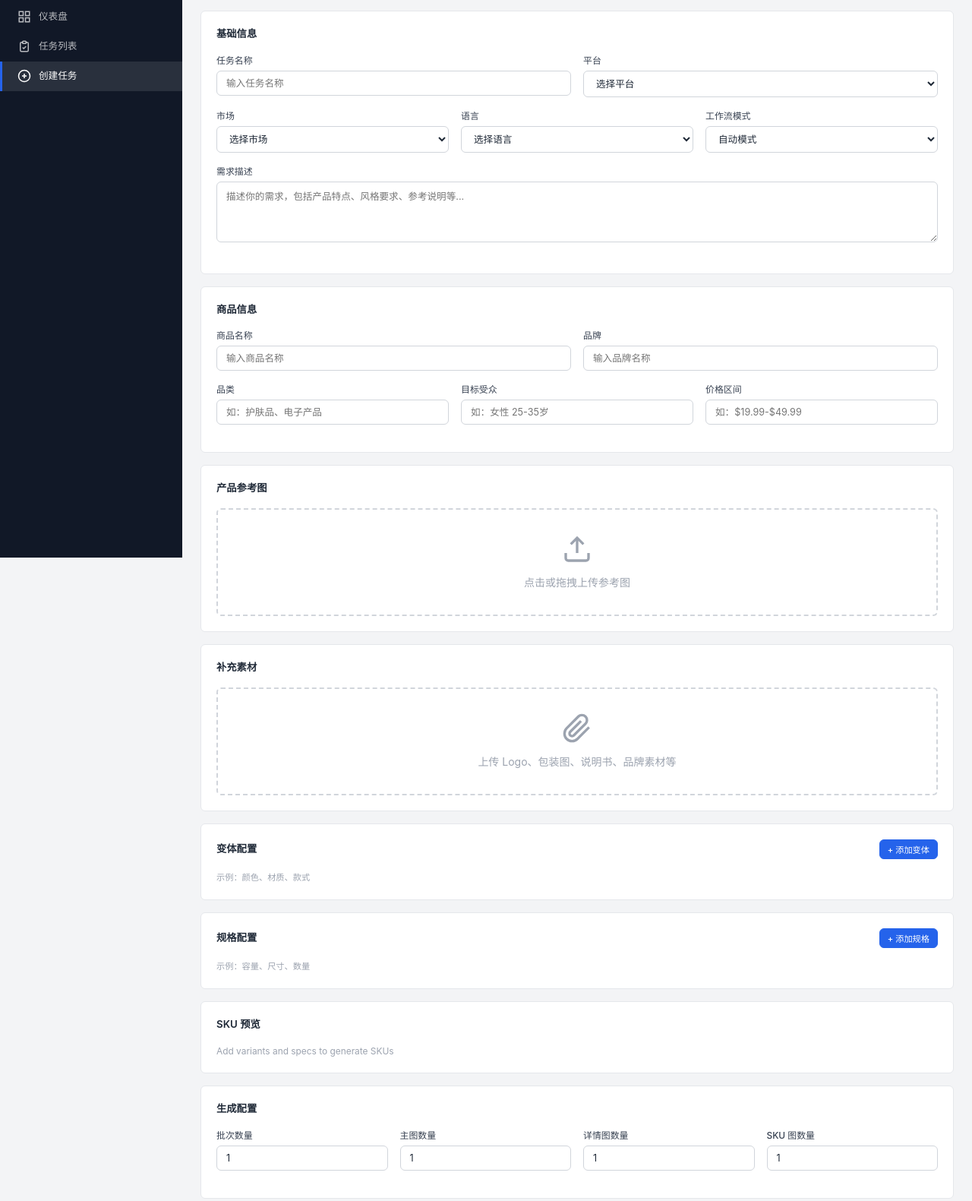
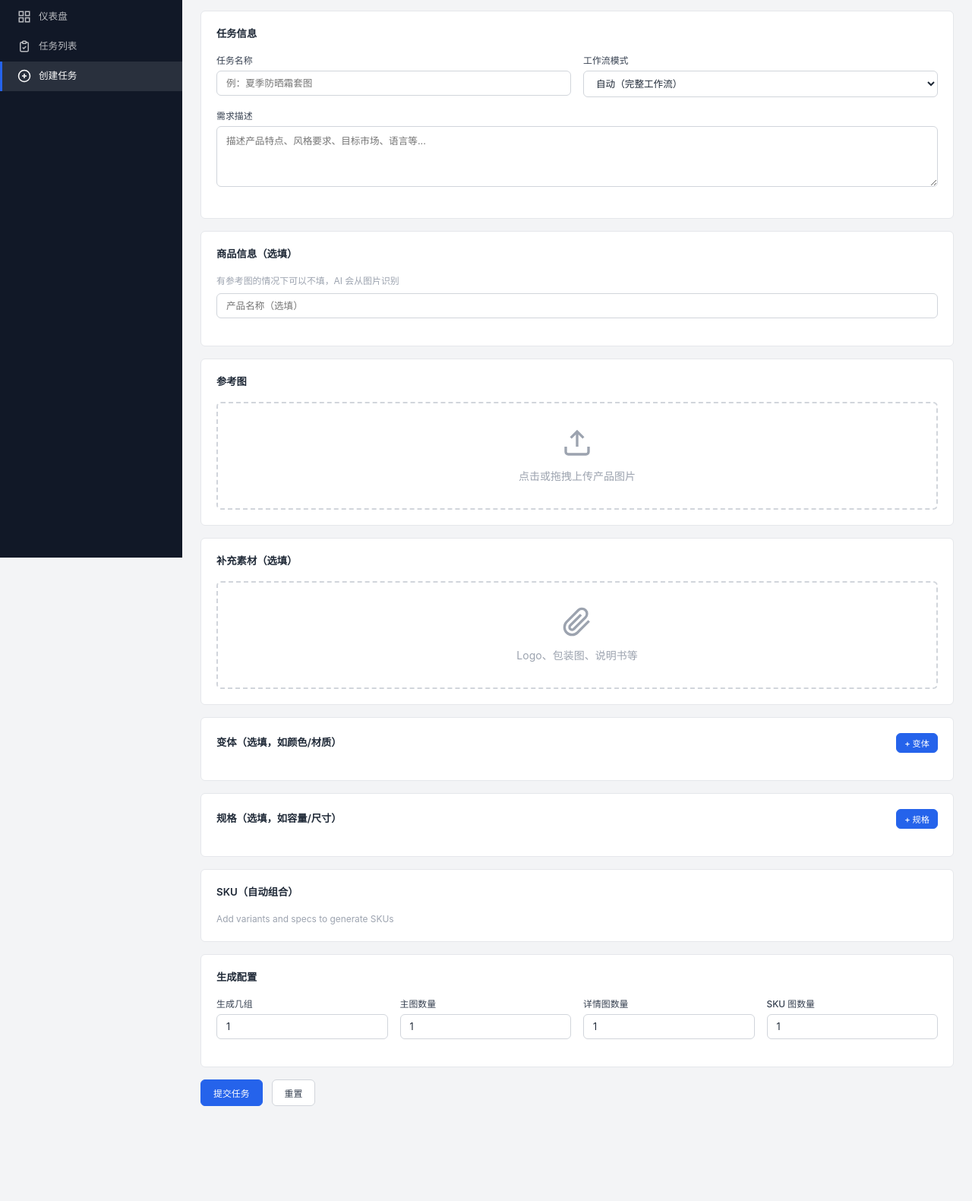
Before and after one commit to langaj/ecom-workflow-v1, a plain HTML site: page create.html in a window 1280 px wide. Shown: the part 66-1647 px from the top of the page at 76% size. After the commit the page ends 1546 px from the top, so only its background shows below. Drawn offline with Linux system fonts and the light colour scheme.

Commit message:
refactor: simplify create form, remove platform/market/language fields, Chinese UI

```diff
--- a/create.html
+++ b/create.html
@@ -9,236 +9,115 @@
 <body>
   <div class="app-layout">
     <aside class="sidebar">
-      <div class="sidebar-brand">
-        <svg viewBox="0 0 24 24" fill="none" stroke="currentColor" stroke-width="2">
-          <path d="M4 7V4h16v3"/>
-          <path d="M9 20h6"/>
-          <path d="M12 4v16"/>
-          <rect x="3" y="7" width="18" height="13" rx="2"/>
-        </svg>
-        <span>Ecom Workflow</span>
-      </div>
+      <div class="sidebar-brand"><svg viewBox="0 0 24 24" fill="none" stroke="currentColor" stroke-width="2"><path d="M4 7V4h16v3"/><path d="M9 20h6"/><path d="M12 4v16"/><rect x="3" y="7" width="18" height="13" rx="2"/></svg><span>Ecom Workflow</span></div>
       <nav class="sidebar-nav">
-        <a href="index.html">
-          <svg viewBox="0 0 24 24" fill="none" stroke="currentColor" stroke-width="2">
-            <rect x="3" y="3" width="7" height="7"/>
-            <rect x="14" y="3" width="7" height="7"/>
-            <rect x="14" y="14" width="7" height="7"/>
-            <rect x="3" y="14" width="7" height="7"/>
-          </svg>
-          <span>仪表盘</span>
-        </a>
-        <a href="jobs.html">
-          <svg viewBox="0 0 24 24" fill="none" stroke="currentColor" stroke-width="2">
-            <path d="M9 5H7a2 2 0 00-2 2v12a2 2 0 002 2h10a2 2 0 002-2V7a2 2 0 00-2-2h-2"/>
-            <rect x="9" y="3" width="6" height="4" rx="1"/>
-            <path d="M9 14l2 2 4-4"/>
-          </svg>
-          <span>任务列表</span>
-        </a>
-        <a href="create.html" class="active">
-          <svg viewBox="0 0 24 24" fill="none" stroke="currentColor" stroke-width="2">
-            <circle cx="12" cy="12" r="10"/>
-            <path d="M12 8v8M8 12h8"/>
-          </svg>
-          <span>创建任务</span>
-        </a>
+        <a href="index.html"><svg viewBox="0 0 24 24" fill="none" stroke="currentColor" stroke-width="2"><rect x="3" y="3" width="7" height="7"/><rect x="14" y="3" width="7" height="7"/><rect x="14" y="14" width="7" height="7"/><rect x="3" y="14" width="7" height="7"/></svg><span>仪表盘</span></a>
+        <a href="jobs.html"><svg viewBox="0 0 24 24" fill="none" stroke="currentColor" stroke-width="2"><path d="M9 5H7a2 2 0 00-2 2v12a2 2 0 002 2h10a2 2 0 002-2V7a2 2 0 00-2-2h-2"/><rect x="9" y="3" width="6" height="4" rx="1"/><path d="M9 14l2 2 4-4"/></svg><span>任务列表</span></a>
+        <a href="create.html" class="active"><svg viewBox="0 0 24 24" fill="none" stroke="currentColor" stroke-width="2"><circle cx="12" cy="12" r="10"/><path d="M12 8v8M8 12h8"/></svg><span>创建任务</span></a>
       </nav>
     </aside>
-
     <div class="main-area">
-      <header class="topbar">
-        <h1 class="topbar-title">创建任务</h1>
-      </header>
+      <header class="topbar"><h1 class="topbar-title">创建任务</h1></header>
       <main class="page-content">
-
         <form id="create-form">
-
-          <!-- 基础信息 -->
           <div class="card">
-            <div class="card-header"><span class="card-title">基础信息</span></div>
+            <div class="card-header"><span class="card-title">任务信息</span></div>
             <div class="form-row">
               <div class="form-group">
                 <label class="form-label" for="taskName">任务名称</label>
-                <input class="form-input" id="taskName" name="taskName" required placeholder="输入任务名称">
-              </div>
-              <div class="form-group">
-                <label class="form-label" for="platform">平台</label>
-                <select class="form-select" id="platform" name="platform">
-                  <option value="">选择平台</option>
-                  <option value="amazon">Amazon</option>
-                  <option value="shopify">Shopify</option>
-                  <option value="etsy">Etsy</option>
-                  <option value="walmart">Walmart</option>
-                  <option value="alibaba">Alibaba</option>
-                  <option value="other">其他</option>
-                </select>
-              </div>
-            </div>
-            <div class="form-row-3">
-              <div class="form-group">
-                <label class="form-label" for="market">市场</label>
-                <select class="form-select" id="market" name="market">
-                  <option value="">选择市场</option>
-                  <option value="US">美国</option>
-                  <option value="UK">英国</option>
-                  <option value="DE">德国</option>
-                  <option value="FR">法国</option>
-                  <option value="JP">日本</option>
-                  <option value="AU">澳洲</option>
-                  <option value="CA">加拿大</option>
-                  <option value="other">其他</option>
-                </select>
-              </div>
-              <div class="form-group">
-                <label class="form-label" for="language">语言</label>
-                <select class="form-select" id="language" name="language">
-                  <option value="">选择语言</option>
-                  <option value="en">English</option>
-                  <option value="zh">中文</option>
-                  <option value="de">Deutsch</option>
-                  <option value="fr">Français</option>
-                  <option value="ja">日本語</option>
-                </select>
+                <input class="form-input" id="taskName" name="taskName" required placeholder="例：夏季防晒霜套图">
               </div>
               <div class="form-group">
                 <label class="form-label" for="workflowMode">工作流模式</label>
                 <select class="form-select" id="workflowMode" name="workflowMode">
-                  <option value="auto">自动模式</option>
-                  <option value="manual">手动模式</option>
+                  <option value="auto">自动（完整工作流）</option>
+                  <option value="manual">手动（测试用，单步执行）</option>
                 </select>
               </div>
             </div>
             <div class="form-group">
               <label class="form-label" for="requirement">需求描述</label>
-              <textarea class="form-textarea" id="requirement" name="requirement" placeholder="描述你的需求，包括产品特点、风格要求、参考说明等..." rows="3"></textarea>
+              <textarea class="form-textarea" id="requirement" name="requirement" placeholder="描述产品特点、风格要求、目标市场、语言等..." rows="3"></textarea>
             </div>
           </div>
-
-          <!-- 商品信息 -->
           <div class="card">
-            <div class="card-header"><span class="card-title">商品信息</span></div>
-            <div class="form-row">
-              <div class="form-group">
-                <label class="form-label" for="productName">商品名称</label>
-                <input class="form-input" id="productName" name="productName" placeholder="输入商品名称">
-              </div>
-              <div class="form-group">
-                <label class="form-label" for="brand">品牌</label>
-                <input class="form-input" id="brand" name="brand" placeholder="输入品牌名称">
-              </div>
-            </div>
-            <div class="form-row-3">
-              <div class="form-group">
-                <label class="form-label" for="category">品类</label>
-                <input class="form-input" id="category" name="category" placeholder="如：护肤品、电子产品">
-              </div>
-              <div class="form-group">
-                <label class="form-label" for="targetAudience">目标受众</label>
-                <input class="form-input" id="targetAudience" name="targetAudience" placeholder="如：女性 25-35岁">
-              </div>
-              <div class="form-group">
-                <label class="form-label" for="priceRange">价格区间</label>
-                <input class="form-input" id="priceRange" name="priceRange" placeholder="如：$19.99-$49.99">
-              </div>
+            <div class="card-header"><span class="card-title">商品信息（选填）</span></div>
+            <div class="form-group">
+              <div style="color:var(--gray-400);font-size:0.85rem;margin-bottom:8px;">有参考图的情况下可以不填，AI 会从图片识别</div>
+              <input class="form-input" id="productName" name="productName" placeholder="产品名称（选填）">
             </div>
           </div>
-
-          <!-- 产品参考图 -->
           <div class="card">
-            <div class="card-header"><span class="card-title">产品参考图</span></div>
+            <div class="card-header"><span class="card-title">参考图</span></div>
             <div class="upload-zone" id="reference-upload">
-              <svg viewBox="0 0 24 24" fill="none" stroke="currentColor" stroke-width="2">
-                <path d="M21 15v4a2 2 0 01-2 2H5a2 2 0 01-2-2v-4"/>
-                <polyline points="17 8 12 3 7 8"/>
-                <line x1="12" y1="3" x2="12" y2="15"/>
-              </svg>
-              <div>点击或拖拽上传参考图</div>
+              <svg viewBox="0 0 24 24" fill="none" stroke="currentColor" stroke-width="2"><path d="M21 15v4a2 2 0 01-2 2H5a2 2 0 01-2-2v-4"/><polyline points="17 8 12 3 7 8"/><line x1="12" y1="3" x2="12" y2="15"/></svg>
+              <div>点击或拖拽上传产品图片</div>
               <input type="file" accept="image/*" multiple style="display:none;">
             </div>
             <div class="upload-preview" id="reference-preview" style="display:none;"></div>
           </div>
-
-          <!-- 补充素材 -->
           <div class="card">
-            <div class="card-header"><span class="card-title">补充素材</span></div>
+            <div class="card-header"><span class="card-title">补充素材（选填）</span></div>
             <div class="upload-zone" id="attachment-upload">
-              <svg viewBox="0 0 24 24" fill="none" stroke="currentColor" stroke-width="2">
-                <path d="M21.44 11.05l-9.19 9.19a6 6 0 01-8.49-8.49l9.19-9.19a4 4 0 015.66 5.66l-9.2 9.19a2 2 0 01-2.83-2.83l8.49-8.48"/>
-              </svg>
-              <div>上传 Logo、包装图、说明书、品牌素材等</div>
+              <svg viewBox="0 0 24 24" fill="none" stroke="currentColor" stroke-width="2"><path d="M21.44 11.05l-9.19 9.19a6 6 0 01-8.49-8.49l9.19-9.19a4 4 0 015.66 5.66l-9.2 9.19a2 2 0 01-2.83-2.83l8.49-8.48"/></svg>
+              <div>Logo、包装图、说明书等</div>
               <input type="file" accept="image/*" multiple style="display:none;">
             </div>
             <div class="upload-preview" id="attachment-preview" style="display:none;"></div>
           </div>
-
-          <!-- 变体配置 -->
           <div class="card">
             <div class="card-header">
-              <span class="card-title">变体配置</span>
-              <button type="button" class="btn btn-primary btn-sm" onclick="addVariant()">+ 添加变体</button>
+              <span class="card-title">变体（选填，如颜色/材质）</span>
+              <button type="button" class="btn btn-primary btn-sm" onclick="addVariant()">+ 变体</button>
             </div>
             <div id="variant-list"></div>
-            <div style="font-size:0.8rem;color:var(--gray-400);margin-top:8px;">示例：颜色、材质、款式</div>
           </div>
-
-          <!-- 规格配置 -->
           <div class="card">
             <div class="card-header">
-              <span class="card-title">规格配置</span>
-              <button type="button" class="btn btn-primary btn-sm" onclick="addSpec()">+ 添加规格</button>
+              <span class="card-title">规格（选填，如容量/尺寸）</span>
+              <button type="button" class="btn btn-primary btn-sm" onclick="addSpec()">+ 规格</button>
             </div>
             <div id="spec-list"></div>
-            <div style="font-size:0.8rem;color:var(--gray-400);margin-top:8px;">示例：容量、尺寸、数量</div>
           </div>
-
-          <!-- SKU 预览 -->
           <div class="card">
             <div class="card-header">
-              <span class="card-title">SKU 预览</span>
+              <span class="card-title">SKU（自动组合）</span>
               <span id="sku-count" style="font-size:0.85rem;color:var(--gray-500);"></span>
             </div>
             <div id="sku-result">
-              <div style="color:var(--gray-400);font-size:0.85rem;">添加变体和规格后，SKU 将自动生成</div>
+              <div style="color:var(--gray-400);font-size:0.85rem;">添加变体和规格后自动生成 SKU</div>
             </div>
           </div>
-
-          <!-- 生成配置 -->
           <div class="card">
             <div class="card-header"><span class="card-title">生成配置</span></div>
             <div class="form-row-4">
               <div class="form-group">
-                <label class="form-label" for="batchCount">批次数量</label>
+                <label class="form-label" for="batchCount">生成几组</label>
                 <input class="form-input" id="batchCount" name="batchCount" type="number" min="1" value="1">
               </div>
               <div class="form-group">
                 <label class="form-label" for="mainImageCount">主图数量</label>
-                <input class="form-input" id="mainImageCount" name="mainImageCount" type="number" min="1" value="1">
+                <input class="form-input" id="mainImageCount" name="mainImageCount" type="number" min="0" value="1">
               </div>
               <div class="form-group">
                 <label class="form-label" for="detailImageCount">详情图数量</label>
-                <input class="form-input" id="detailImageCount" name="detailImageCount" type="number" min="1" value="1">
+                <input class="form-input" id="detailImageCount" name="detailImageCount" type="number" min="0" value="1">
               </div>
               <div class="form-group">
                 <label class="form-label" for="skuImageCount">SKU 图数量</label>
-                <input class="form-input" id="skuImageCount" name="skuImageCount" type="number" min="1" value="1">
+                <input class="form-input" id="skuImageCount" name="skuImageCount" type="number" min="0" value="1">
               </div>
             </div>
           </div>
-
-          <!-- Submit -->
           <div style="display:flex;gap:12px;margin-top:8px;">
             <button type="submit" class="btn btn-primary" id="submit-btn">提交任务</button>
             <button type="reset" class="btn btn-secondary">重置</button>
           </div>
-
         </form>
       </main>
     </div>
   </div>
-
   <div id="toast-container" class="toast-container"></div>
-
   <script src="assets/js/api.js"></script>
   <script src="assets/js/create.js"></script>
 </body>
```
